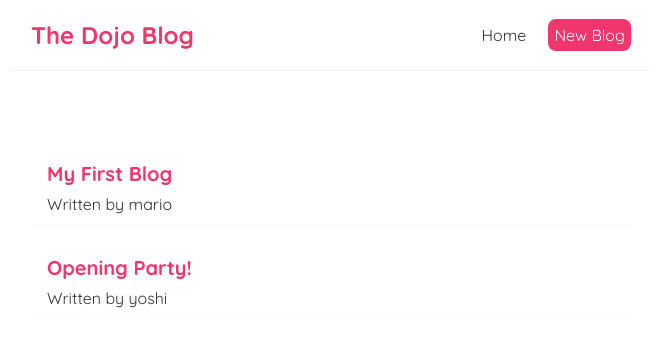
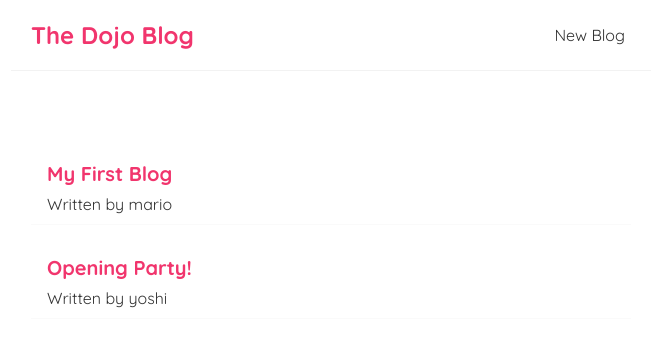
Before and after one commit to johnpathadan/reactpratise, a React (Create React App) app: page / in a window 1280 px wide. Shown: the top 346 px of the page, without its empty margins (309-971 px from the left). Built offline with nearby package versions, Linux system fonts and the light colour scheme; data requests are answered from the project's data file.

Commit message:
Router Links 2

```diff
--- a/src/Navbar.js
+++ b/src/Navbar.js
@@ -1,14 +1,13 @@
+import { Link } from "react-router-dom"; //added code
 const Navbar = () => {
     return (
         <nav className="navbar">
             <h1>The Dojo Blog</h1>
             <div className="links">
-                <a href="http://">Home</a>
-                <a href="/create" style={{
-                    color: "white",
-                    backgroundColor: "#f1356d",
-                    borderRadius: "8px"
-                }}>New Blog</a>
+                {/* <a href="http://">Home</a>  change it to below*/ }
+                <Link to="/"></Link>
+                {/* Link prevents the request to the server */}
+                <Link to="/create">New Blog</Link>
             </div>
         </nav>
      );
```
